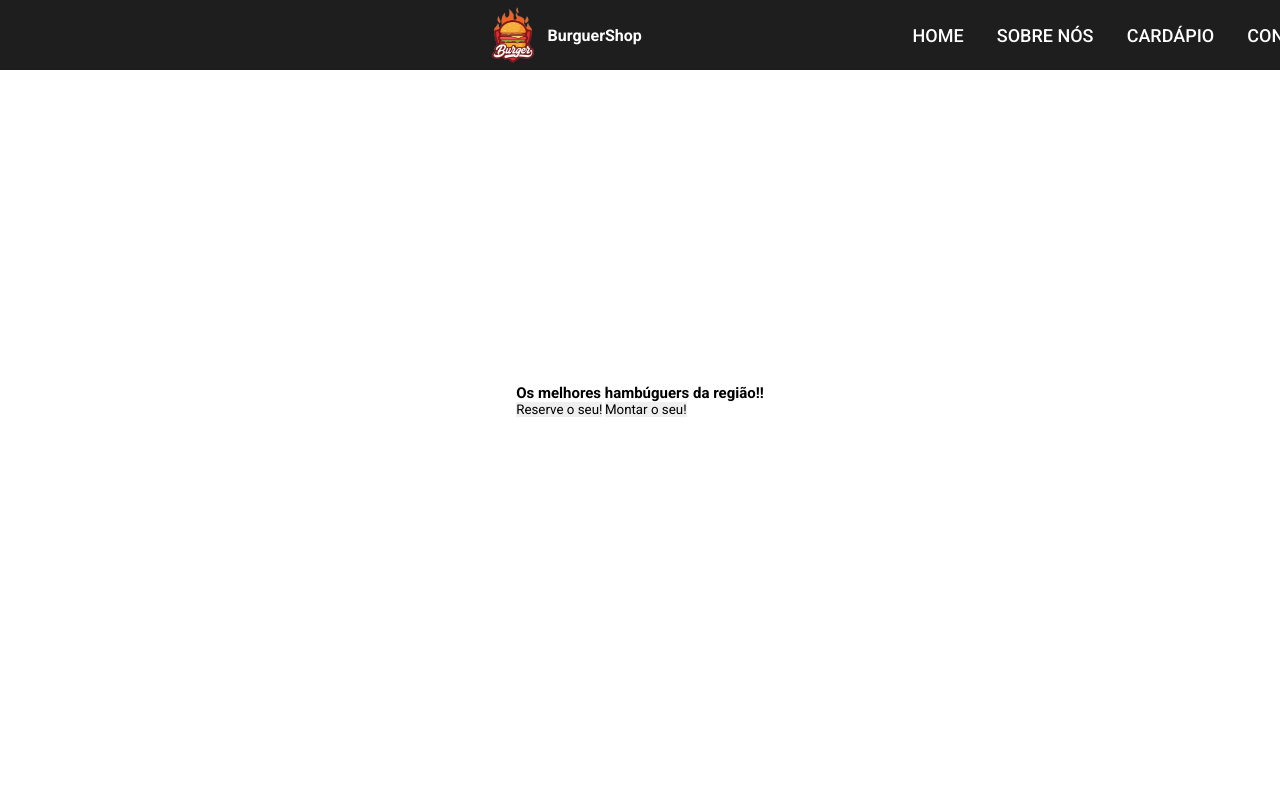
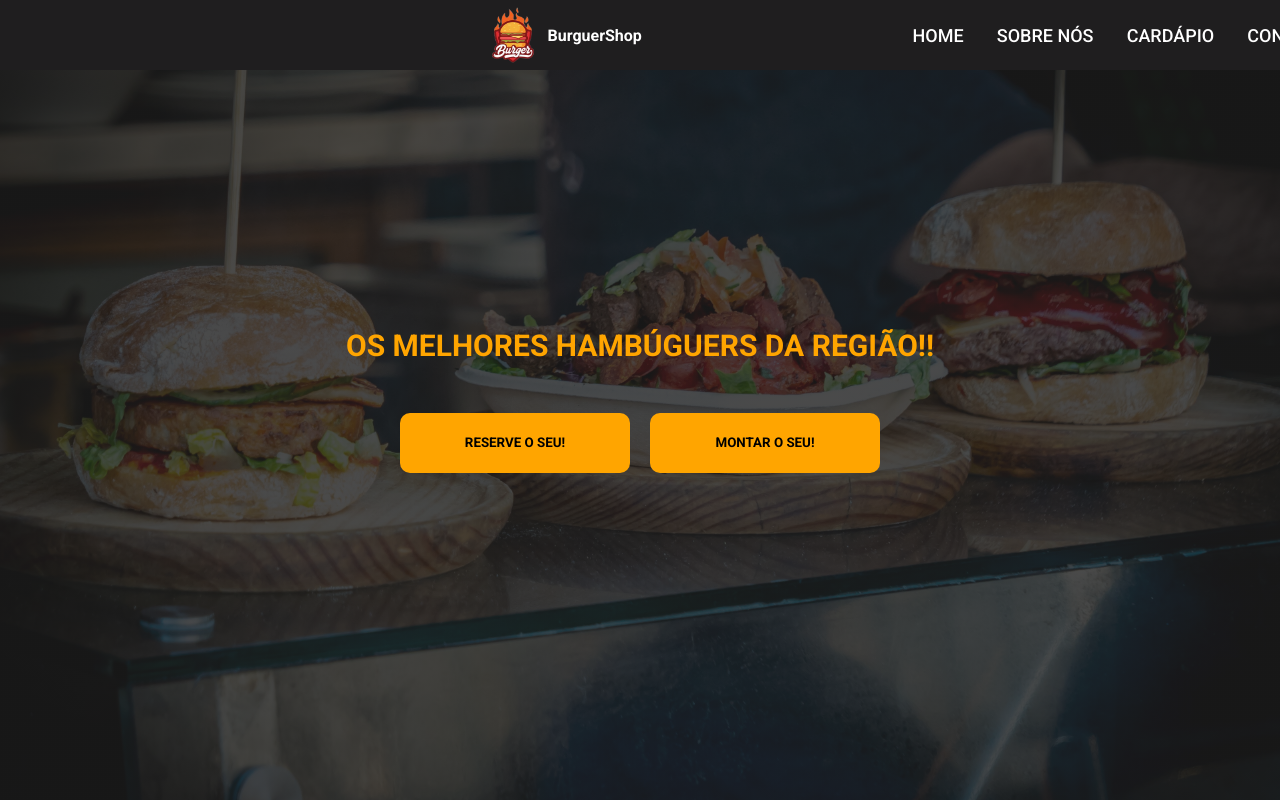
Before and after one commit to Patrick-1810/burguer-shop, a plain HTML site: page index.html in a window 1280 px wide. Drawn offline with nearby package versions, Linux system fonts and the light colour scheme.

Commit message:
first section station completed

```diff
--- a/css/style.css
+++ b/css/style.css
@@ -70,12 +70,56 @@ html {
     color: #ffa500;
 }
 
+/* first section*/
 
 .first-section {
     width: 100vw;
     height: 100vh;
+    background-image: linear-gradient(rgba(29, 29, 29, 0.8), rgba(29, 29, 29, 0.8)), url(/img/back_first.jpg);
+    background-position: center center;
+    background-size: cover;
+    background-repeat: no-repeat;
+
     display: flex;
     flex-direction: column;
     justify-content: center;
     align-items: center;
 }
+
+.first-section .conteudo-principal {
+    display: flex;
+    flex-direction: column;
+    align-items: center;
+    justify-content: center;
+}
+
+.first-section h1 {
+    color: #ffa500;
+    font-size: 3rem;
+    text-transform: uppercase;
+    margin-bottom: 5rem;
+}
+
+.buttons button {
+    width: 230px;
+    height: 60px;
+    cursor: pointer;
+    background-color: #ffa500;
+    text-transform: uppercase;
+    border-radius: 10px;
+    color: black;
+    font-weight: 700;
+    transition: 400ms ease-in;
+}
+
+.buttons button:hover {
+    border: 1px solid #ffa500;
+    background-color: transparent;
+    color: #ffa500;
+}
+
+.buttons {
+    width: 480px;
+    display: flex;
+    justify-content: space-between;
+}
--- a/index.html
+++ b/index.html
@@ -30,7 +30,7 @@
 
     <section class="first-section">
         <div class="conteudo-principal">
-            <h2>Os melhores hambúguers da região!!</h2>
+            <h1>Os melhores hambúguers da região!!</h1>
             <div class="buttons">
                 <button class="reservar">Reserve o seu!</button>
                 <button class="montar">Montar o seu!</button>
```
Also changed, not shown: img/back_first.jpg (added).
